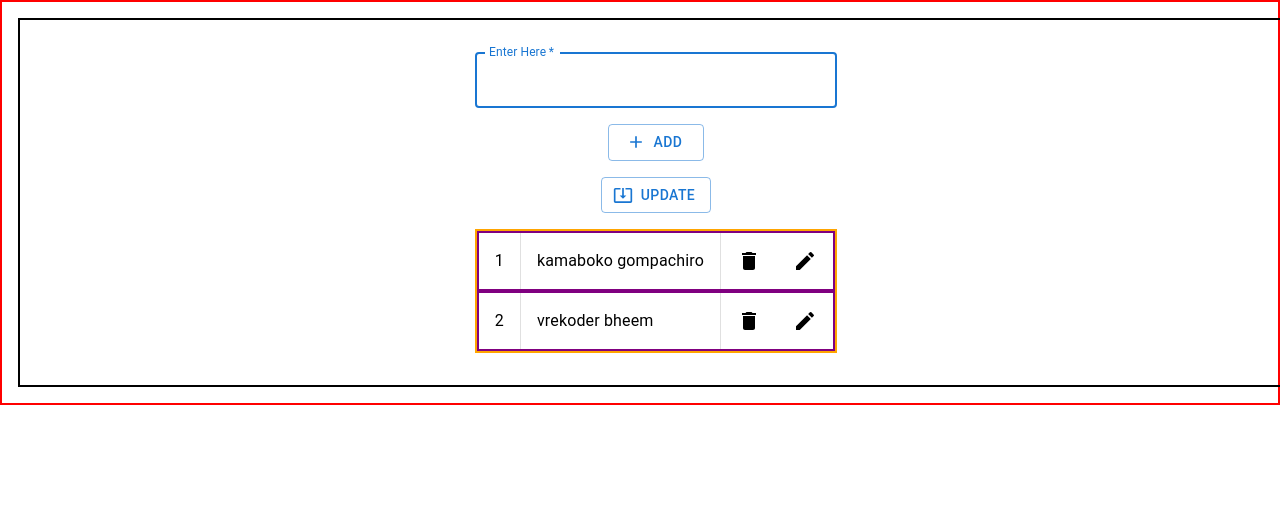
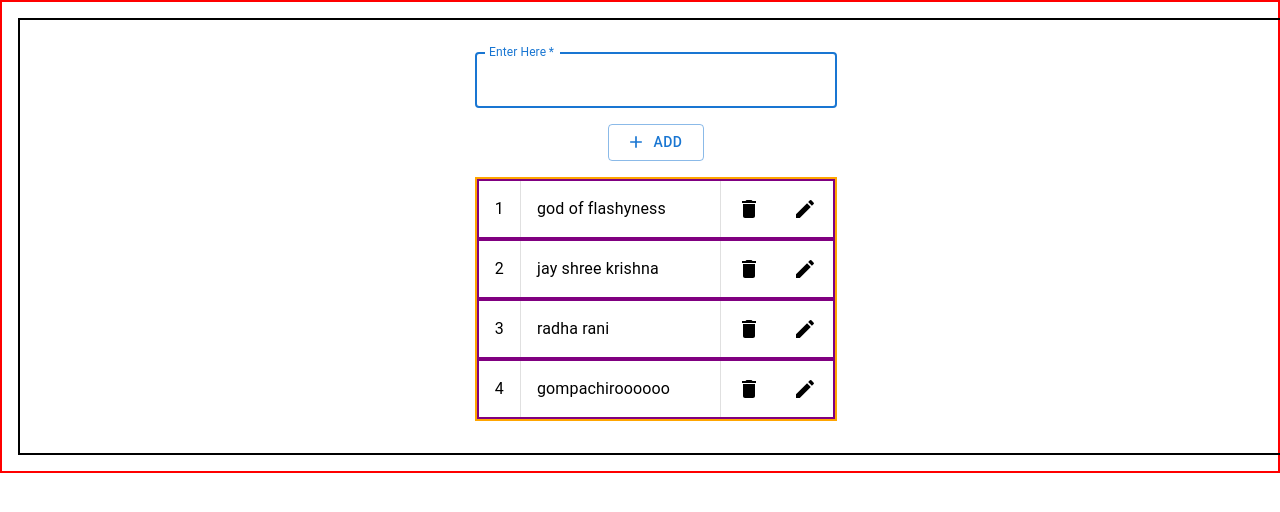
Before and after one commit to harshsajla2001/what-to-do, a React (Create React App) app: page / in a window 1280 px wide. Shown: the top 512 px of the page. Built offline with nearby package versions, Linux system fonts and the light colour scheme; data requests are answered from the project's data file.

Commit message:
update show and hide

```diff
--- a/db.json
+++ b/db.json
@@ -1,11 +1,19 @@
 {
   "todoList": [
     {
-      "todo": "kamaboko gompachiro",
+      "todo": "god of flashyness",
       "id": 1
     },
     {
-      "todo": "vrekoder bheem",
+      "todo": "jay shree krishna",
+      "id": 2
+    },
+    {
+      "todo": "radha rani",
+      "id": 3
+    },
+    {
+      "todo": "gompachiroooooo",
       "id": 4
     }
   ]
--- a/src/component/Form.js
+++ b/src/component/Form.js
@@ -11,17 +11,26 @@ function Form() {
     const { getValues, postTodo, editTodo } = useContext(GlobalInfo)
     const [inputVal, setInputVal] = useState("")
     const [editId, setEditId] = useState()
+    const [showBtn, setShowBtn] = useState(false)
     // Function to export functions and variables to the parant component
     useEffect(() => {
-        getValues({ editId, setEditId, setInputVal, inputVal })
+        getValues({ editId, setEditId, setInputVal, inputVal, setShowBtn, showBtn })
     }, [editId])
     return (
         <form>
             <Box sx={{ border: "solid red 2px" }}>
                 <Grid m={2} p={4} container gap={2} direction="column" justifyContent="center" alignItems="center" sx={{ border: "solid black 2px" }}>
                     <TextField value={inputVal} onChange={(e) => setInputVal(e.target.value)} id="outlined-basic" label="Enter Here" variant="outlined" required sx={{ minWidth: '30%' }} autoFocus={true} />
-                    <Button onClick={() => postTodo(inputVal)} startIcon={<AddIcon fontSize='small' />} variant="outlined" sx={{ minWidth: '8%' }}>Add</Button>
-                    <Button onClick={() => editTodo(editId, inputVal)} startIcon={<SystemUpdateAltIcon fontSize='small' />} variant="outlined" sx={{ minWidth: '8%' }}>Update</Button>
+                    <Button onClick={() => {
+                        postTodo(inputVal)
+                        setShowBtn(false)
+                        setInputVal('')
+                    }} startIcon={<AddIcon fontSize='small' />} variant="outlined" sx={{ minWidth: '8%' }}>Add</Button>
+                    {showBtn && <Button onClick={() => {
+                        editTodo(editId, inputVal)
+                        setShowBtn(false)
+                        setInputVal('')
+                    }} startIcon={<SystemUpdateAltIcon fontSize='small' />} variant="outlined" sx={{ minWidth: '8%' }}>Update</Button>}
                     <List />
                 </Grid>
             </Box>
--- a/src/component/List.js
+++ b/src/component/List.js
@@ -1,4 +1,4 @@
-import React, { useContext } from 'react';
+import React, { useContext} from 'react';
 import { Grid, Box, Typography, Divider } from '@mui/material';
 import { GlobalInfo } from '../App';
 import DeleteIcon from '@mui/icons-material/Delete';
@@ -22,6 +22,8 @@ function List() {
             <EditIcon onClick={() => {
               val.setEditId(todos.id)
               val.setInputVal(todos.todo)
+              val.setShowBtn(true)
+
             }} sx={{ marginRight: "1rem" }} />
           </Box>
         </Grid>)
```
